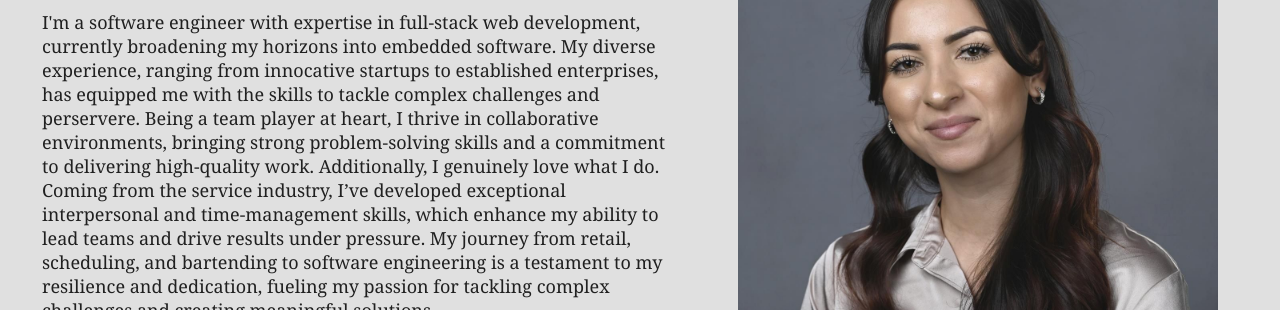
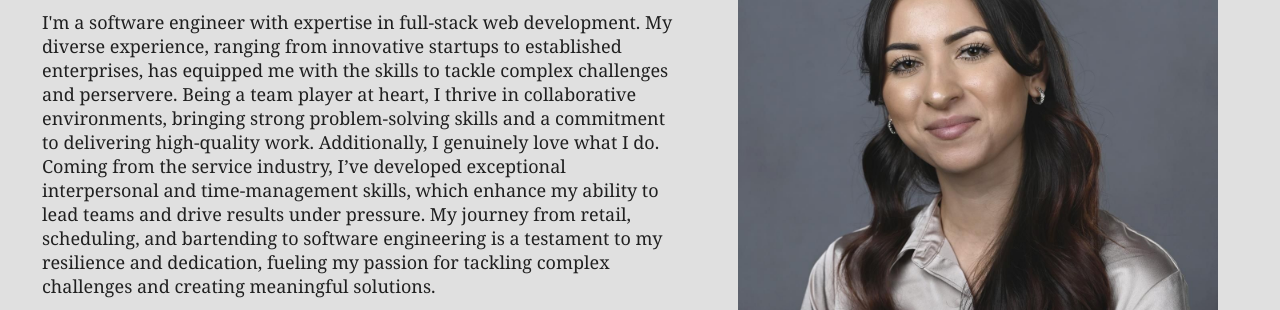
Before and after one commit to annvilla1998/personal-website, a website: page index.html in a window 1280 px wide. Shown: the part 272-582 px from the top of the page. Drawn offline with nearby package versions, Linux system fonts and the light colour scheme; a web font is replaced by a local one.

Commit message:
Update about me content

```diff
--- a/index.html
+++ b/index.html
@@ -128,8 +128,7 @@
           </div>
           <p>
             I'm a software engineer with expertise in full-stack web
-            development, currently broadening my horizons into embedded
-            software. My diverse experience, ranging from innocative startups to
+            development. My diverse experience, ranging from innovative startups to
             established enterprises, has equipped me with the skills to tackle
             complex challenges and perservere. Being a team player at heart, I
             thrive in collaborative environments, bringing strong
```
Also changed, not shown: .github/workflows/main.yml.
